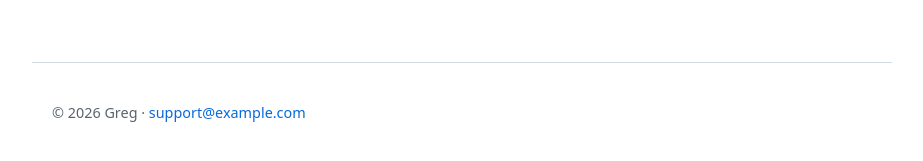
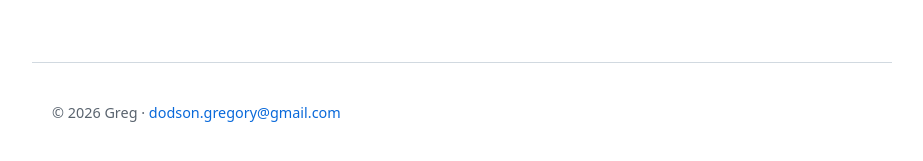
Before and after one commit to Greg89/Greg89.github.io, a Jekyll site: the page built from index.html, in a window 1280 px wide. Shown: the part 531-692 px from the top of the page, without its empty margins (178-1101 px from the left). Built offline with Jekyll 4.4.1, drawn with Linux system fonts in a browser that asks for light colours.

Commit message:
Update owner details in _config.yml with accurate email and location

```diff
--- a/_config.yml
+++ b/_config.yml
@@ -6,8 +6,8 @@ baseurl: ""
 # Owner / business details (used across all legal pages — keep accurate for Stripe review)
 owner:
   name: "Greg"                       # TODO: your full legal name or business name
-  email: "support@example.com"       # TODO: a monitored support email
-  location: "Your City, Country"     # TODO: jurisdiction for terms of service
+  email: "dodson.gregory@gmail.com"       # TODO: a monitored support email
+  location: "Virginia Beach, VA, USA"     # TODO: jurisdiction for terms of service
   github: "Greg89"
 
 markdown: kramdown
```
